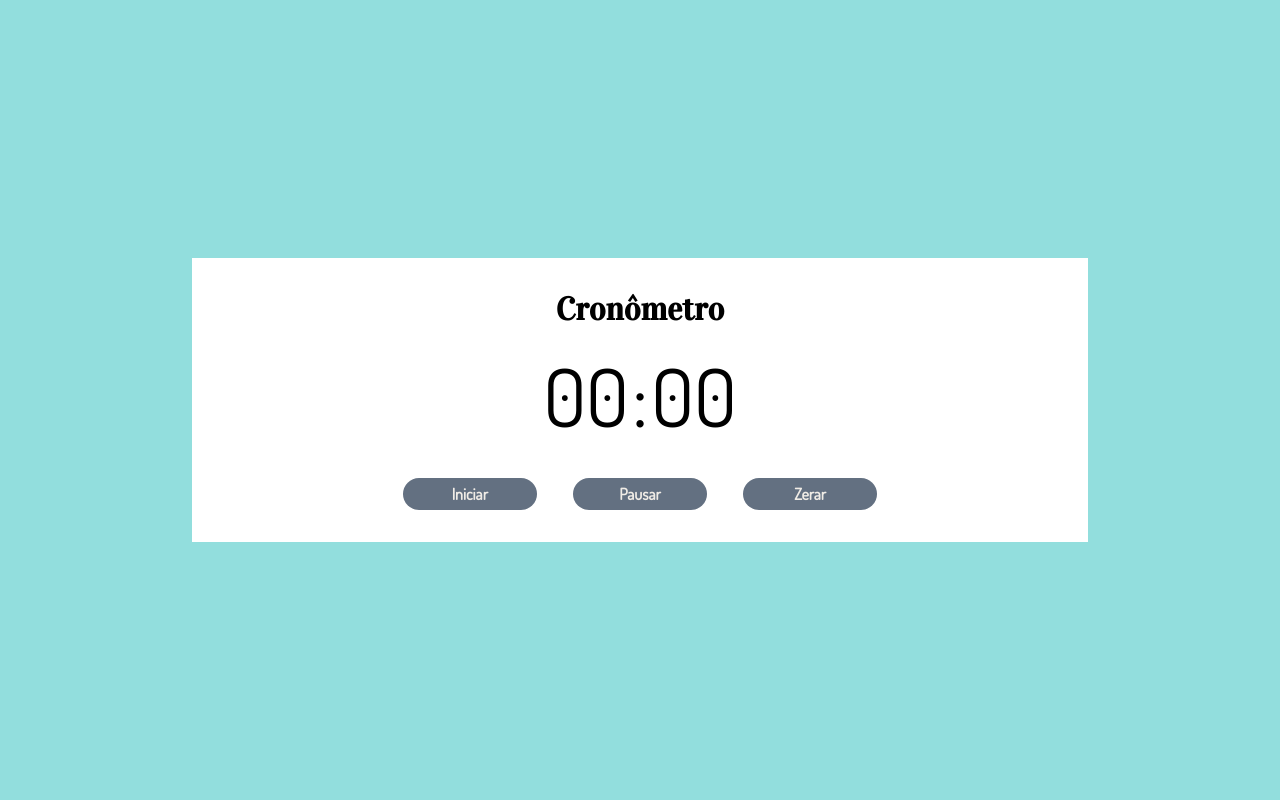
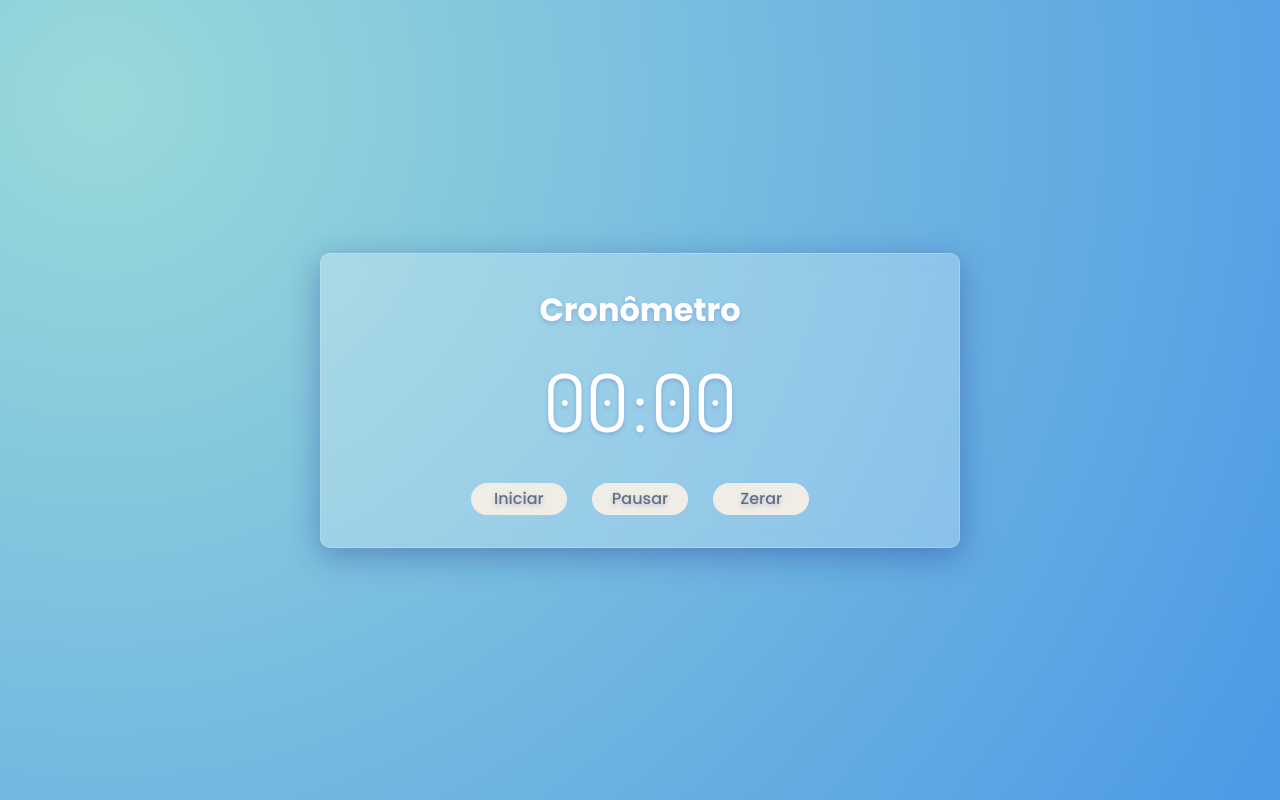
Before and after one commit to isadoratavare/cronometro-js, a plain HTML site: page index.html in a window 1280 px wide. Drawn offline with Linux system fonts and the light colour scheme.

Commit message:
melhorando css e js

```diff
--- a/assets/css/main.css
+++ b/assets/css/main.css
@@ -1,4 +1,5 @@
 @import url('https://fonts.googleapis.com/css2?family=Dosis:wght@300;400&family=Vidaloka&display=swap');
+@import url('https://fonts.googleapis.com/css2?family=Poppins:wght@500;700&display=swap');
 
 
 *{
@@ -8,16 +9,25 @@
 }
 body{
     font-family: 'Dosis', sans-serif;
-    background-color: #92DEDD;
+    color: white;
+    background: radial-gradient(circle at 100px 100px, #9adada, rgb(76, 153, 230));
     height: 100vh;
     display: flex;
     justify-items: center;
     justify-content: center;
     align-items: center;
+    text-shadow: 0 2px 4px rgb(71, 97, 206,30%);
 }
 main{
-    width: 70%;
-    background-color: white;
+    background-color: rgba(255, 255, 255, 0.25);
+    box-shadow: 0 8px 32px 0 rgba( 31, 38, 135, 0.37 );
+    backdrop-filter: blur( 7px );
+    -webkit-backdrop-filter: blur( 7px );
+    border-radius: 10px;
+    border: 1px solid rgba( 255, 255, 255, 0.18 );
+
+    position: absolute;
+    width: 50%;
 
     display: flex;
     flex-direction: column;
@@ -25,7 +35,9 @@ main{
 
 }
 h1{
-    font-family: 'Vidaloka', serif;
+    font-family: 'Poppins', serif;
+    font-weight: 700;
+    text-shadow: 0 2px 4px rgb(71, 97, 206,30%);
     font-size: 2em;
     margin: 2rem 1rem 1rem 1rem;
 }
@@ -52,11 +64,12 @@ button{
     height: 2rem;
     margin: 0 2%;
     border-radius: 2rem;
-    background-color: #637081;
-    color: #F0ECE6;
+    background-color: #F0ECE6;
+    text-shadow: 0 2px 4px rgb(71, 97, 206,30%);
+    color: #637081;
     font-size: 1rem;
-    font-weight: bold;
-    font-family: 'Dosis', sans-serif;
+    font-weight: 500;
+    font-family: 'Poppins', sans-serif;
 }
 .btn:hover{
     filter: brightness(0.95);
--- a/assets/js/main.js
+++ b/assets/js/main.js
@@ -11,21 +11,22 @@ function play(elementSeconds,elementMinutes){
     timer = setInterval(function(){
         counter++;
         elementSeconds.innerHTML = addZero(counter);
-        if (counter === 60){
+        if (counter === 59){
             toMinutes(elementMinutes)
         }
     },1000)
 }
-function pausar() {
+function pause() {
     clearInterval(timer)
 }
-function zerar(elementSeconds, elementMinutes){
+function reset(elementSeconds, elementMinutes){
     clearInterval(timer)
     counter = 0;
     counterMinutes = 0;
     elementMinutes.innerHTML = '00'
     elementSeconds.innerHTML = "00"
 }
+
 let counter = 0;
 let counterMinutes = 0;
 let elementSeconds = document.querySelector('#seg');
--- a/index.html
+++ b/index.html
@@ -21,12 +21,13 @@
                 <span id="seg">00</span></div>
         </section>
         <section class="btn-container">
+
             <button id="btn-iniciar" class="btn"
-                onclick="play()">
+                onclick="play(elementSeconds,elementMinutes)">
                     Iniciar
                 </button>
-            <button id="btn-pausar" class="btn" onclick="pausar()">Pausar</button>
-            <button id="btn-zerar" class="btn" onclick="zerar()">Zerar</button>
+            <button id="btn-pausar" class="btn" onclick="pause()">Pausar</button>
+            <button id="btn-zerar" class="btn" onclick="reset(elementSeconds,elementMinutes)">Zerar</button>
         </section>
     </main>
     <script src="./assets/js/main.js"></script>
```
